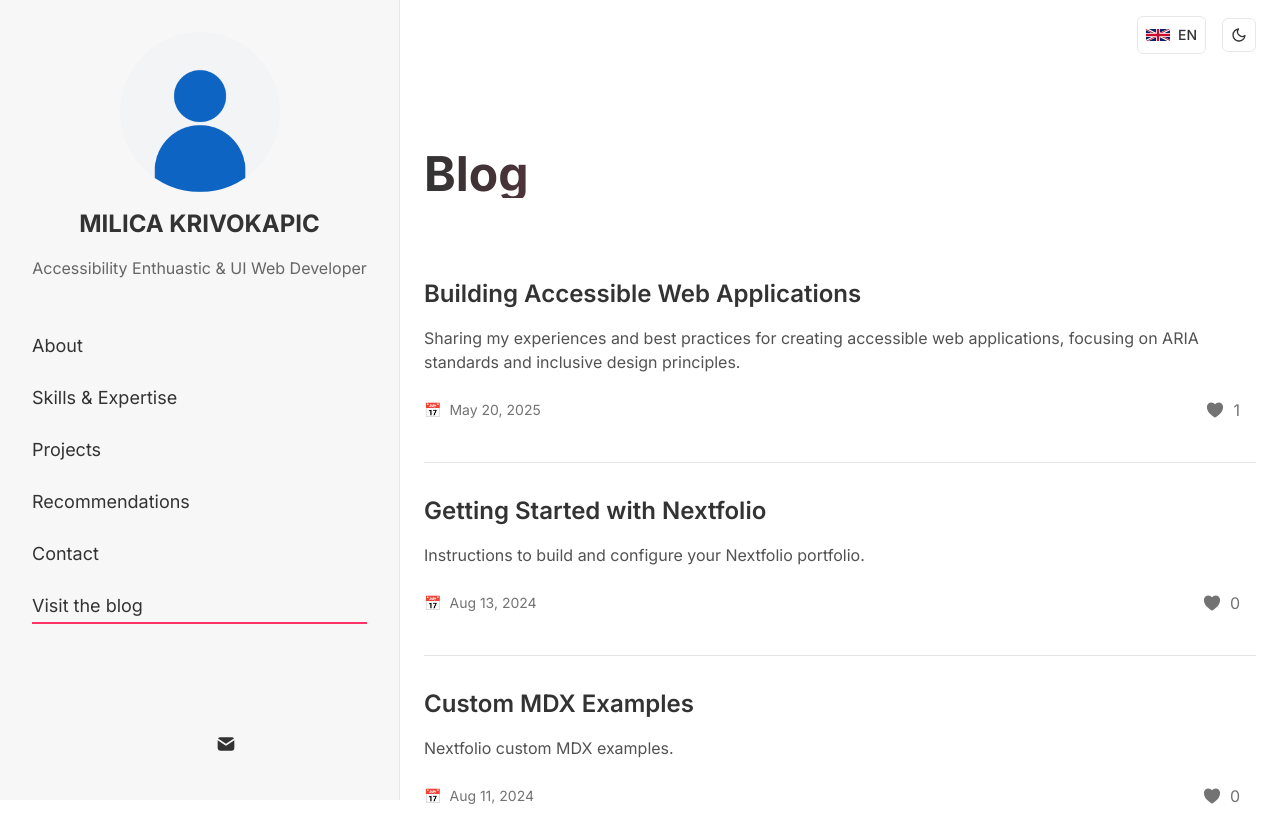
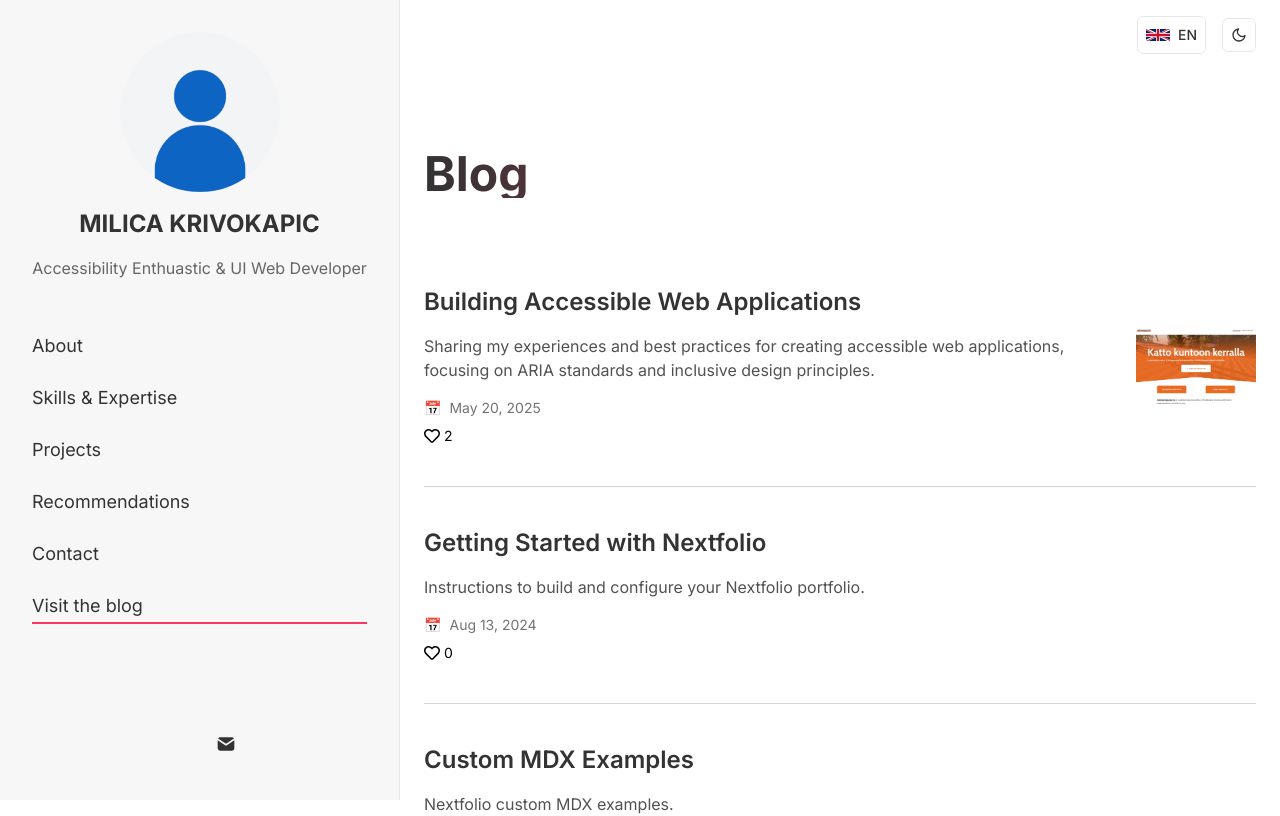
Before and after one commit to MilicaKrivokapic/portfolio2026, a Next.js app: page /blog in a window 1280 px wide. Shown: the top 816 px of the page. Built offline with nearby package versions, Linux system fonts and the light colour scheme; some icons are missing.

Commit message:
unlike feature and some global styles

```diff
--- a/app/blog/[slug]/page.tsx
+++ b/app/blog/[slug]/page.tsx
@@ -4,6 +4,11 @@ import { CustomMDX } from "app/components/mdx";
 import { formatDate, getBlogPosts } from "app/lib/posts";
 import { metaData } from "app/config";
 import { serialize } from 'next-mdx-remote/serialize';
+import fs from 'fs';
+import path from 'path';
+import Image from "next/image";
+import { FaArrowLeft, FaArrowRight } from "react-icons/fa";
+import { LikeButton } from '../../components/like-button';
 
 interface PageParams {
   params: {
@@ -62,49 +67,111 @@ export async function generateMetadata({
   };
 }
 
+function getReadTime(text: string) {
+  const wordsPerMinute = 200;
+  const words = text.split(/\s+/).length;
+  return Math.max(1, Math.round(words / wordsPerMinute));
+}
+
 export default async function Blog({ params }: PageParams) {
   const { slug } = await params;
-  let post = getBlogPosts().find((post) => post.slug === slug);
+  let allPosts = getBlogPosts();
+  let postIndex = allPosts.findIndex((p) => p.slug === slug);
+  let prevPost = postIndex > 0 ? allPosts[postIndex - 1] : null;
+  let nextPost = postIndex < allPosts.length - 1 ? allPosts[postIndex + 1] : null;
+  let post = allPosts[postIndex];
 
   if (!post) {
     notFound();
   }
 
+  // Get likes from likes.json
+  let likes = 0;
+  try {
+    const likesPath = path.join(process.cwd(), 'content', 'likes.json');
+    if (fs.existsSync(likesPath)) {
+      const likesData = JSON.parse(fs.readFileSync(likesPath, 'utf-8'));
+      likes = likesData[slug] || 0;
+    }
+  } catch (error) {
+    console.error('Error reading likes:', error);
+  }
+
   const source = await serialize(post.content);
+  const readTime = getReadTime(post.content);
+  const bannerImage = post.metadata.image || "/opengraph-image.png";
 
   return (
-    <section>
-      <script
-        type="application/ld+json"
-        suppressHydrationWarning
-        dangerouslySetInnerHTML={{
-          __html: JSON.stringify({
-            "@context": "https://schema.org",
-            "@type": "BlogPosting",
-            headline: post.metadata.title,
-            datePublished: post.metadata.publishedAt,
-            dateModified: post.metadata.publishedAt,
-            description: post.metadata.summary,
-            image: post.metadata.image
-              ? `${metaData.baseUrl}${post.metadata.image}`
-              : `/og?title=${encodeURIComponent(post.metadata.title)}`,
-            url: `${metaData.baseUrl}/blog/${post.slug}`,
-            author: {
-              "@type": "Person",
-              name: metaData.name,
-            },
-          }),
-        }}
-      />
-      <h1 className="title mb-3 font-medium text-2xl tracking-tight">
-        {post.metadata.title}
-      </h1>
-      <div className="flex justify-between items-center mt-2 mb-8 text-medium">
-        <p className="text-sm text-neutral-600 dark:text-neutral-400">
-          {formatDate(post.metadata.publishedAt)}
-        </p>
-      </div>
-      <CustomMDX source={source} />
+    <section className="flex justify-center w-full px-4">
+      <article className="prose prose-neutral dark:prose-invert max-w-2xl w-full mx-auto bg-white dark:bg-neutral-900 rounded-lg shadow-md p-6 md:p-10 mt-10 mb-16 text-[1.15rem] md:text-[1.2rem]">
+        {/* Back to Blog link */}
+        <div className="mb-6 flex items-center">
+          <a href="/blog" className="flex items-center gap-2 text-sm text-neutral-500 dark:text-neutral-400 hover:text-accent-light dark:hover:text-accent-dark transition-colors">
+            <FaArrowLeft className="w-4 h-4" />
+            <span>Back to Blog</span>
+          </a>
+        </div>
+        <div className="w-full mb-6 rounded-lg overflow-hidden">
+          <Image
+            src={bannerImage}
+            alt={post.metadata.title}
+            width={800}
+            height={320}
+            className="w-full h-64 object-cover object-center rounded-lg"
+            priority
+          />
+        </div>
+        <h1 className="text-4xl md:text-5xl font-extrabold mb-2 leading-tight text-center">
+          {post.metadata.title}
+        </h1>
+        <div className="flex flex-col md:flex-row items-center justify-center gap-4 mb-8 text-sm text-neutral-500 dark:text-neutral-400">
+          <span>📅 {formatDate(post.metadata.publishedAt)}</span>
+          <span className="hidden md:inline">&bull;</span>
+          <span>{readTime} min read</span>
+          <span className="hidden md:inline">&bull;</span>
+          <LikeButton postSlug={post.slug} initialLikes={likes} />
+        </div>
+        <CustomMDX source={source} />
+        {post.metadata.tags && (
+          <div className="mt-10 flex flex-wrap gap-2">
+            {post.metadata.tags.split(',').map((tag: string) => {
+              const trimmed = tag.trim();
+              return (
+                <a
+                  key={trimmed}
+                  href={`/blog?tag=${encodeURIComponent(trimmed)}`}
+                  className="inline-block bg-neutral-100 dark:bg-neutral-800 text-neutral-700 dark:text-neutral-300 px-3 py-1 rounded-full text-xs font-medium hover:bg-accent-light hover:text-white dark:hover:bg-accent-dark transition-colors"
+                >
+                  #{trimmed}
+                </a>
+              );
+            })}
+          </div>
+        )}
+        {/* Prev/Next arrows with labels and links below */}
+        <div className="flex justify-between items-center mt-12 gap-2">
+          {prevPost ? (
+            <div className="flex flex-col items-start max-w-[45%]">
+              <span className="text-sm md:text-base font-semibold text-neutral-700 dark:text-neutral-100 mb-1 flex items-center gap-1">
+                <FaArrowLeft className="w-5 h-5 inline mr-1" /> Previous
+              </span>
+              <a href={`/blog/${prevPost.slug}`} className="truncate text-base md:text-lg text-accent-light dark:text-accent-dark hover:underline font-semibold">
+                {prevPost.metadata.title}
+              </a>
+            </div>
+          ) : <span />}
+          {nextPost ? (
+            <div className="flex flex-col items-end max-w-[45%]">
+              <span className="text-sm md:text-base font-semibold text-neutral-700 dark:text-neutral-100 mb-1 flex items-center gap-1 justify-end">
+                Up next <FaArrowRight className="w-5 h-5 inline ml-1" />
+              </span>
+              <a href={`/blog/${nextPost.slug}`} className="truncate text-base md:text-lg text-accent-light dark:text-accent-dark hover:underline font-semibold text-right">
+                {nextPost.metadata.title}
+              </a>
+            </div>
+          ) : <span />}
+        </div>
+      </article>
     </section>
   );
 }
--- a/app/blog/page.tsx
+++ b/app/blog/page.tsx
@@ -1,8 +1,9 @@
 import Link from "next/link";
 import { formatDate, getBlogPosts } from "app/lib/posts";
-import { LikeButton } from "../components/like-button";
+import { LikeCounter } from "../components/like-counter";
 import fs from 'fs';
 import path from 'path';
+import Image from "next/image";
 
 export const metadata = {
   title: "Blog",
@@ -28,7 +29,7 @@ export default function BlogPosts() {
         <h1 className="text-4xl md:text-5xl font-bold bg-gradient-to-r from-primary-light to-accent-light dark:from-primary-dark dark:to-accent-dark bg-clip-text text-transparent animate-gradient bg-300% mb-12">
           Blog
         </h1>
-        <div className="divide-y divide-neutral-200 dark:divide-neutral-800">
+        <div className="divide-y divide-neutral-300 dark:divide-neutral-700">
           {allBlogs
             .sort((a, b) => {
               if (
@@ -40,25 +41,39 @@ export default function BlogPosts() {
               return 1;
             })
             .map((post) => (
-              <div key={post.slug} className="py-8">
+              <div key={post.slug} className="py-10">
                 <Link
                   href={`/blog/${post.slug}`}
                   className="block group"
                 >
-                  <article className="space-y-4">
+                  <article className="flex flex-row items-center justify-between gap-6">
+                    <div className="flex-1 space-y-4">
                       <h2 className="text-2xl font-semibold text-primary-light dark:text-primary-dark group-hover:text-accent-light dark:group-hover:text-accent-dark">
                         {post.metadata.title}
                       </h2>
                       <p className="text-neutral-600 dark:text-neutral-400 line-clamp-3">
                         {post.metadata.summary}
                       </p>
-                    <div className="flex items-center justify-between">
+                      <div className="flex flex-col gap-2 items-start">
                         <div className="flex items-center gap-2 text-sm text-neutral-500 dark:text-neutral-400">
                           <span role="img" aria-label="calendar">📅</span>
                           <time>{formatDate(post.metadata.publishedAt, false)}</time>
                         </div>
-                      <LikeButton postSlug={post.slug} initialLikes={likes[post.slug] || 0} />
+                        <LikeCounter likes={likes[post.slug] || 0} />
                       </div>
+                    </div>
+                    {post.metadata.image && (
+                      <div className="flex-shrink-0 ml-4 rounded-lg overflow-hidden bg-neutral-100 dark:bg-neutral-800 w-[120px] h-[80px]">
+                        <Image
+                          src={post.metadata.image}
+                          alt={post.metadata.title}
+                          width={120}
+                          height={80}
+                          className="object-cover object-center w-full h-full rounded-lg transition-transform group-hover:scale-105 duration-200"
+                          priority={false}
+                        />
+                      </div>
+                    )}
                   </article>
                 </Link>
               </div>
--- a/app/components/like-button.tsx
+++ b/app/components/like-button.tsx
@@ -1,6 +1,7 @@
 'use client';
 
-import { useState } from 'react';
+import { FaRegHeart, FaHeart } from "react-icons/fa";
+import { useState, useEffect } from 'react';
 
 interface LikeButtonProps {
   postSlug: string;
@@ -10,19 +11,21 @@ interface LikeButtonProps {
 export function LikeButton({ postSlug, initialLikes }: LikeButtonProps) {
   const [likes, setLikes] = useState(initialLikes);
   const [hasLiked, setHasLiked] = useState(false);
+  const [isBeating, setIsBeating] = useState(false);
+
+  useEffect(() => {
+    const liked = localStorage.getItem(`liked-${postSlug}`) === 'true';
+    setHasLiked(liked);
+  }, [postSlug]);
 
   const handleLike = async () => {
-    if (hasLiked) return;
-
+    if (!hasLiked) {
       try {
         const response = await fetch('/api/likes', {
           method: 'POST',
-        headers: {
-          'Content-Type': 'application/json',
-        },
+          headers: { 'Content-Type': 'application/json' },
           body: JSON.stringify({ slug: postSlug }),
         });
-
         if (response.ok) {
           setLikes(prev => prev + 1);
           setHasLiked(true);
@@ -31,26 +34,45 @@ export function LikeButton({ postSlug, initialLikes }: LikeButtonProps) {
       } catch (error) {
         console.error('Error liking post:', error);
       }
+    } else {
+      try {
+        const response = await fetch('/api/likes', {
+          method: 'DELETE',
+          headers: { 'Content-Type': 'application/json' },
+          body: JSON.stringify({ slug: postSlug }),
+        });
+        if (response.ok) {
+          setLikes(prev => Math.max(0, prev - 1));
+          setHasLiked(false);
+          localStorage.setItem(`liked-${postSlug}`, 'false');
+        }
+      } catch (error) {
+        console.error('Error unliking post:', error);
+      }
+    }
+  };
+
+  const handleMouseEnter = () => {
+    setIsBeating(true);
+  };
+  const handleAnimationEnd = () => {
+    setIsBeating(false);
   };
 
   return (
     <button
       onClick={handleLike}
-      className={`flex items-center gap-2 px-4 py-2 rounded-full transition-colors
-        ${hasLiked
-          ? 'text-red-500 cursor-default'
-          : 'text-neutral-500 hover:text-red-500 dark:text-neutral-400'
-        }`}
-      disabled={hasLiked}
+      onMouseEnter={handleMouseEnter}
+      onAnimationEnd={handleAnimationEnd}
+      className={`flex items-center gap-2 px-4 py-2 rounded-full transition-colors text-red-500 dark:text-red-400
+        hover:text-red-600 dark:hover:text-red-300`}
+      aria-label={hasLiked ? "Unlike this post" : "Like this post"}
+      type="button"
     >
-      <svg
-        xmlns="http://www.w3.org/2000/svg"
-        viewBox="0 0 24 24"
-        fill="currentColor"
-        className="w-5 h-5"
-      >
-        <path d="M11.645 20.91l-.007-.003-.022-.012a15.247 15.247 0 01-.383-.218 25.18 25.18 0 01-4.244-3.17C4.688 15.36 2.25 12.174 2.25 8.25 2.25 5.322 4.714 3 7.688 3A5.5 5.5 0 0112 5.052 5.5 5.5 0 0116.313 3c2.973 0 5.437 2.322 5.437 5.25 0 3.925-2.438 7.111-4.739 9.256a25.175 25.175 0 01-4.244 3.17 15.247 15.247 0 01-.383.219l-.022.012-.007.004-.003.001a.752.752 0 01-.704 0l-.003-.001z" />
-      </svg>
+      <span className="relative">
+        <FaRegHeart className={`w-5 h-5 absolute left-0 top-0 ${isBeating ? 'animate-beat-once' : ''} ${hasLiked ? 'opacity-0' : 'group-hover:opacity-0'}`} />
+        <FaHeart className={`w-5 h-5 ${isBeating ? 'animate-beat-once' : ''} ${hasLiked ? 'opacity-100' : 'opacity-0 group-hover:opacity-100'} transition-opacity duration-200`} />
+      </span>
       <span>{likes}</span>
     </button>
   );
--- /dev/null
+++ b/app/components/like-counter.tsx
@@ -0,0 +1,10 @@
+import { FaRegHeart } from "react-icons/fa";
+
+export function LikeCounter({ likes }: { likes: number }) {
+  return (
+    <span className="flex items-center gap-1 text-black dark:text-red-400 text-sm">
+      <FaRegHeart className="w-4 h-4" />
+      {likes}
+    </span>
+  );
+}
--- a/app/metadata.ts
+++ b/app/metadata.ts
@@ -2,7 +2,7 @@ import { Metadata } from "next";
 import { metaData } from "./config";
 
 export const metadata: Metadata = {
-  metadataBase: new URL(metaData.baseUrl),
+  metadataBase: new URL("https://your-production-url.com"), // Change to your real production URL
   title: {
     default: metaData.title,
     template: `%s | ${metaData.title}`,
--- a/content/likes.json
+++ b/content/likes.json
@@ -1,3 +1,3 @@
 {
-  "my-first-post": 1
+  "my-first-post": 2
 }
```
Also changed, not shown: app/api/likes/route.ts (+12 -0 lines), app/global.css (+21 -0 lines). Lines whose indentation alone changed are shown as unchanged.
